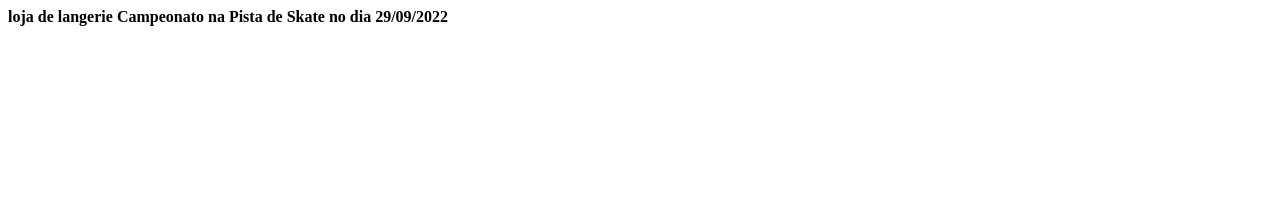
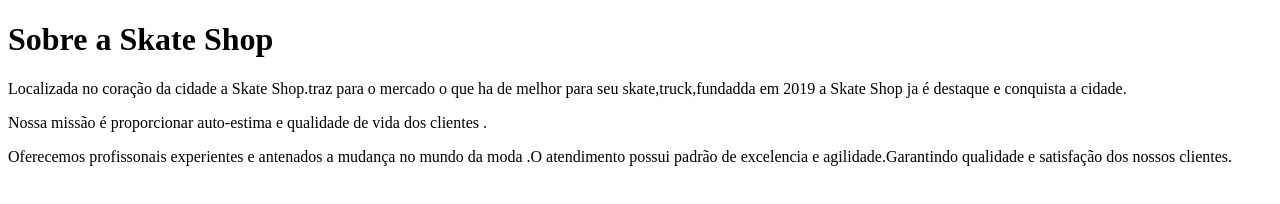
Before and after one commit to 27112007jr/pensamento-computacional, a plain HTML site: page index.html in a window 1280 px wide. Drawn offline with Linux system fonts and the light colour scheme.

Commit message:
index.htmi

```diff
--- a/index.html
+++ b/index.html
@@ -5,10 +5,9 @@
     <title></title>
   </head>
   <body>
-   <b>loja de langerie<b>
-
-   Campeonato na <b>Pista de Skate<b> no dia 29/09/2022
-
-
+   <h1>Sobre a Skate Shop</h1>
+   <p>Localizada no coração da cidade a Skate Shop.traz para o mercado o que ha de melhor para seu skate,truck,fundadda em 2019 a Skate Shop ja é destaque e conquista a cidade. </p>
+   <p>Nossa missão é proporcionar auto-estima e qualidade de vida dos clientes .</p>
+   <p>Oferecemos profissonais experientes e antenados a mudança no mundo da moda .O atendimento possui padrão de excelencia e agilidade.Garantindo qualidade e satisfação dos nossos  clientes.</p>
   </body>
   </html>
```
